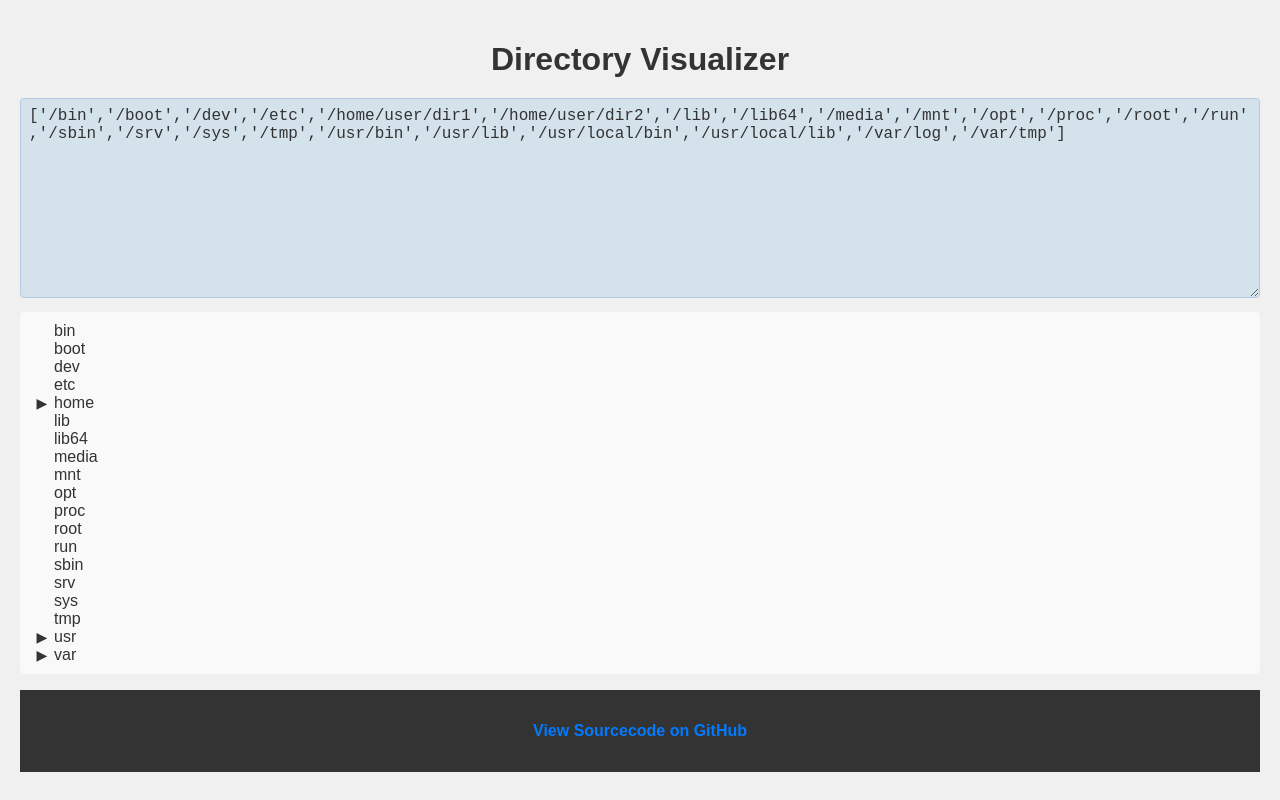
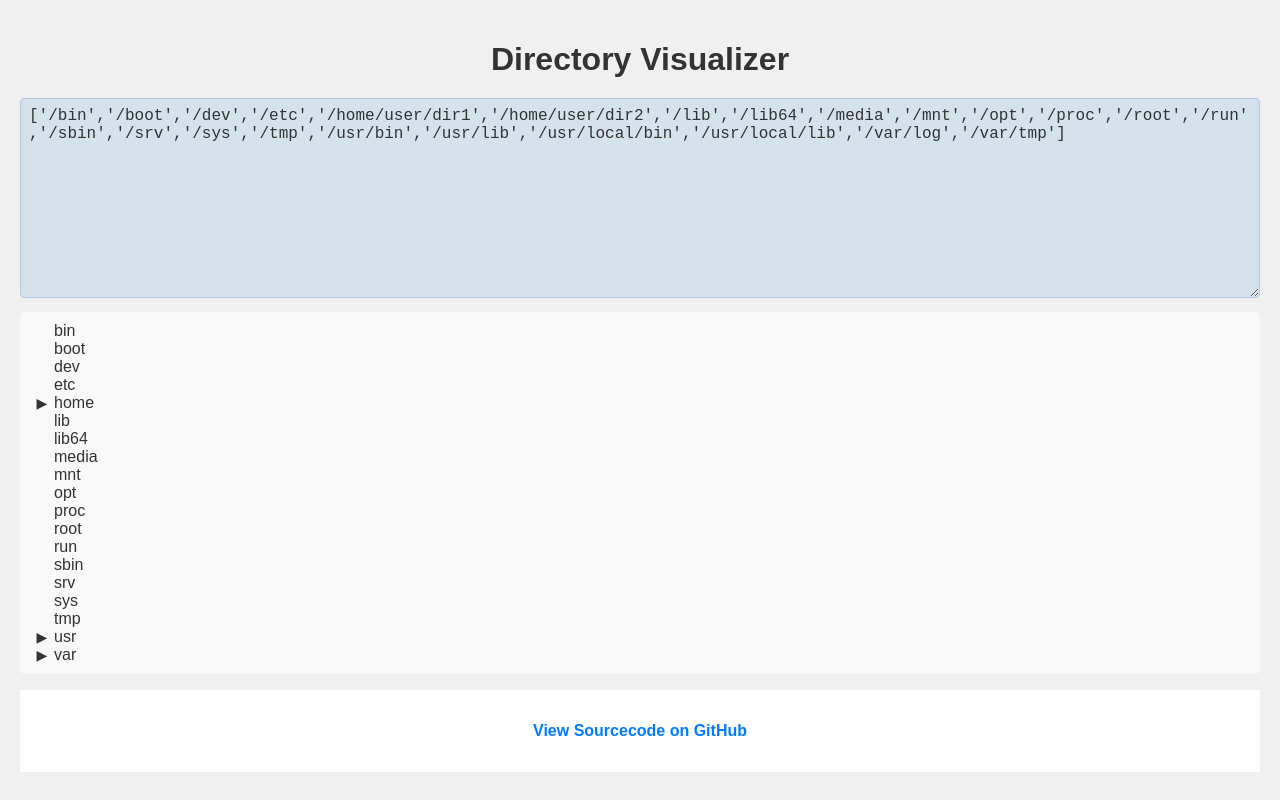
Before and after one commit to 0xApplePie/directory-gui-demo, a React (Create React App) app: page / in a window 1280 px wide. Built offline with nearby package versions, Linux system fonts and the light colour scheme.

Commit message:
changed Footer color

```diff
--- a/src/components/Footer.tsx
+++ b/src/components/Footer.tsx
@@ -5,7 +5,7 @@ import { colors } from '../styles/colors'
 const FooterContainer = styled.footer`
   padding: 1rem;
   margin-top: 1rem;
-  background-color: ${colors.textColor};
+  background-color: ${colors.white};
   color: ${colors.white};
   text-align: center;
   bottom: 0;
--- a/src/components/TextInput.tsx
+++ b/src/components/TextInput.tsx
@@ -1,5 +1,5 @@
 import React from 'react'
-import styled, { css } from 'styled-components'
+import styled from 'styled-components'
 import { colors } from '../styles/colors'
 
 const WarningMessage = styled.div`
```
